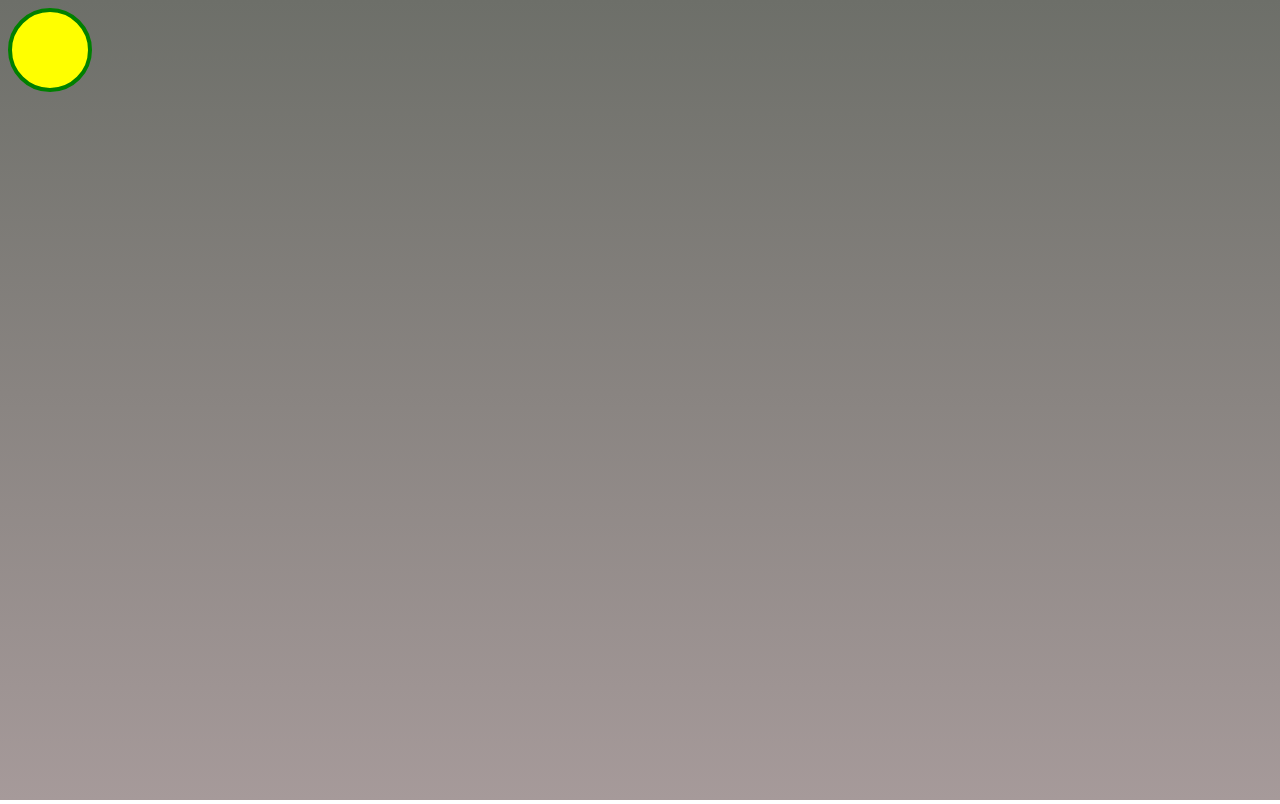
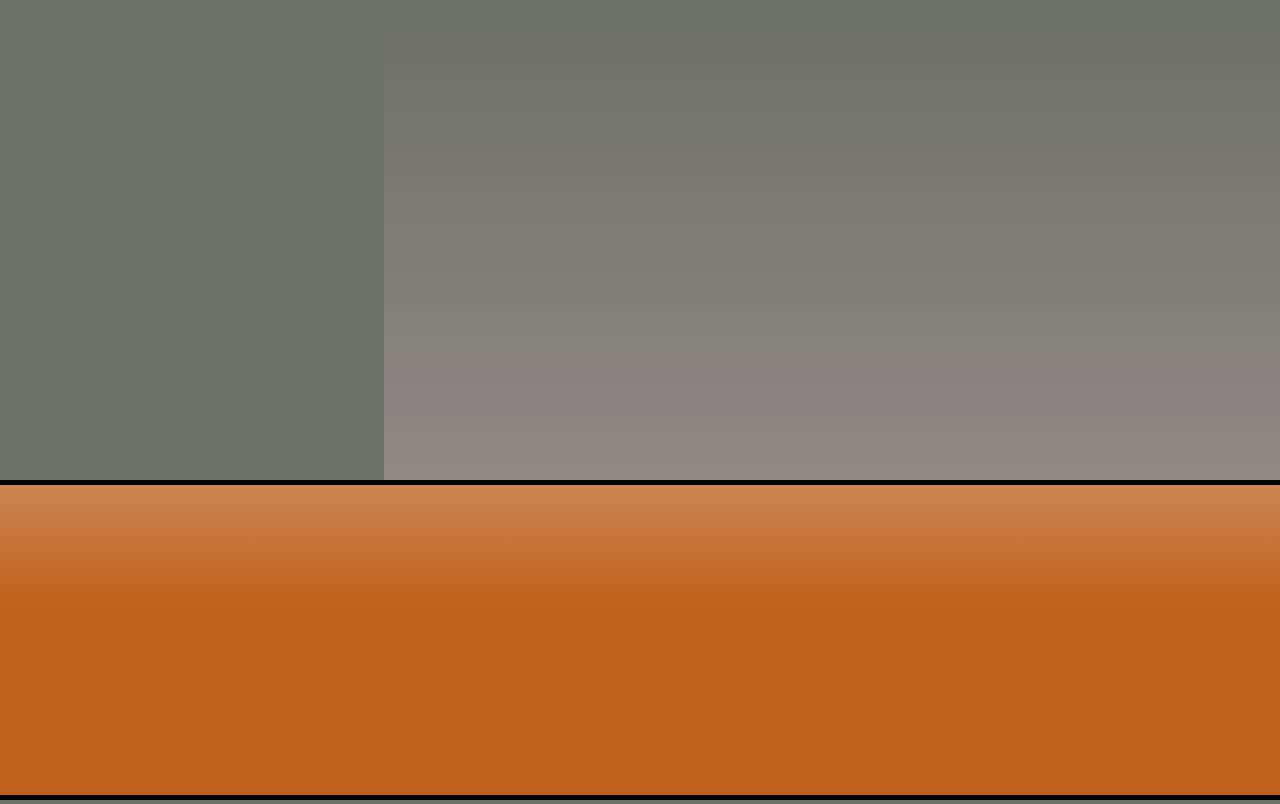
Before and after one commit to PepGuiem/Curriculum, a website built with Parcel: page src/index.html in a window 1280 px wide. Built offline with nearby package versions, Linux system fonts and the light colour scheme.

Commit message:
intentando hacer el background

```diff
--- a/src/css/style.css
+++ b/src/css/style.css
@@ -9,3 +9,14 @@ body{
     width: 100vw;
     height: 100vh;
 }
+
+svg{
+    margin: 0;
+    padding: 0;
+}
+
+.div1{
+    width: 30%;
+    height: 60%;
+    background-color: #6D6F69;
+}
--- a/src/index.html
+++ b/src/index.html
@@ -8,8 +8,17 @@
     <title>PepGuiem</title>
 </head>
 <body>
-    <svg width="100" height="100">
-        <circle cx="50" cy="50" r="40" stroke="green" stroke-width="4" fill="yellow" />
+    <div class="div1">
+
+    </div>
+    <svg width="100%" height="40%" x="0%" y="90%">
+        <defs>
+            <linearGradient id="grad2" x1="0%" y1="0%" x2="0%" y2="100%">
+              <stop offset="0%" style="stop-color:#CC8652 ;stop-opacity:1" />
+              <stop offset="40%" style="stop-color:#BF611C;stop-opacity:1" />
+            </linearGradient>
+          </defs>
+        <rect x="-1%" y="0%" width="110%" height="100%" fill="url(#grad2)" style="stroke-width:10;stroke:rgb(0,0,0);"/>
     </svg>
 </body>
 </html>
```
Also changed, not shown: 1 other file.
